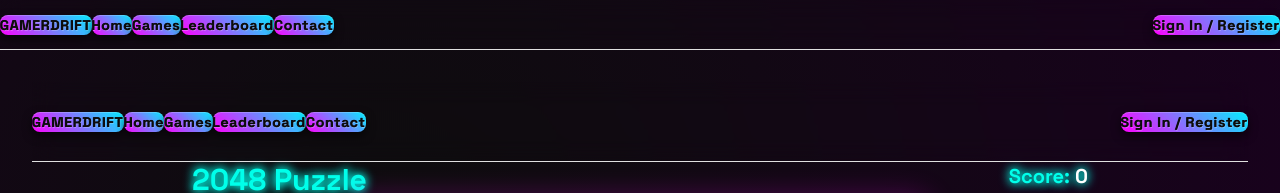
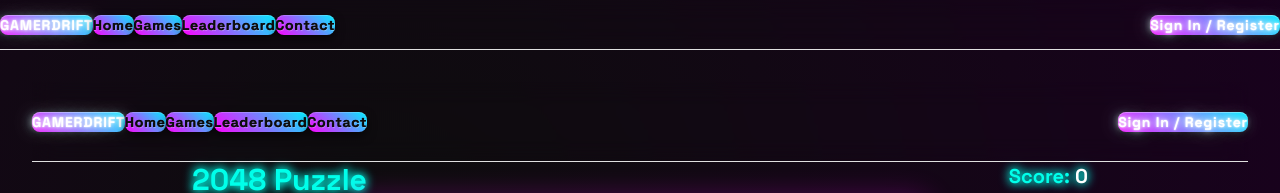
Before and after one commit to gamerdrift/gamerdrift.github.io, a Next.js app: page /play/2048/ in a window 1280 px wide. Shown: the top 193 px of the page. Built offline with nearby package versions, Linux system fonts and the light colour scheme; no server answers.

Commit message:
Update brand and auth button tabs font color to glowing diamond white

```diff
--- a/components/AuthButton.tsx
+++ b/components/AuthButton.tsx
@@ -13,7 +13,7 @@ export default function AuthButton() {
   return (
     <button
       onClick={handleAuth}
-      className="metallic-tab px-4 py-2 text-sm tracking-wide"
+      className="diamond-tab px-4 py-2 text-sm tracking-wide"
     >
       Sign In / Register
     </button>
--- a/components/NavBar.tsx
+++ b/components/NavBar.tsx
@@ -8,7 +8,7 @@ export default function NavBar() {
   return (
     <nav className="w-full h-20 bg-card-bg border-b border-neon-pink/20 px-8 flex justify-between items-center backdrop-blur-md sticky top-0 z-50 transition-all duration-300">
       <div className="flex space-x-12 items-center">
-        <Link href="/" className="metallic-tab px-4 py-2 text-sm tracking-wide">
+        <Link href="/" className="diamond-tab px-4 py-2 text-sm tracking-wide">
           GAMERDRIFT
         </Link>
         <div className="flex space-x-12 items-center">
--- a/styles/cyberpunk.css
+++ b/styles/cyberpunk.css
@@ -197,3 +197,46 @@ html:not(.dark) .bg-cyber-grid {
     inset 0 2px 4px rgba(0, 0, 0, 0.8),
     0 2px 4px rgba(0, 0, 0, 0.4);
 }
+
+/* Crafted Diamond Embossed Tabs */
+.diamond-tab {
+  background: linear-gradient(45deg, var(--neon-pink), var(--neon-blue));
+  border: none;
+  box-shadow:
+    inset 0 1px 0 rgba(255, 255, 255, 0.35),
+    0 4px 10px rgba(0, 0, 0, 0.6);
+  color: #ffffff; /* Diamond White */
+  font-family: var(--font-main);
+  font-weight: 800;
+  letter-spacing: 0.06em;
+  text-shadow:
+    0 0 2px #ffffff,
+    0 0 6px #ffffff,
+    0 0 12px #90e0ef, /* ice blue diamond glitter */
+    0 0 20px rgba(255, 255, 255, 0.8);
+  transition: all 0.3s cubic-bezier(0.25, 0.8, 0.25, 1);
+  border-radius: 8px;
+}
+
+.diamond-tab:hover {
+  background: linear-gradient(45deg, var(--neon-pink), var(--neon-blue));
+  opacity: 0.95;
+  color: #ffffff;
+  text-shadow:
+    0 0 3px #ffffff,
+    0 0 8px #ffffff,
+    0 0 16px #00f0ff, /* intense diamond neon blue */
+    0 0 26px #ffffff;
+  box-shadow:
+    inset 0 1px 0 rgba(255, 255, 255, 0.4),
+    0 0 18px var(--neon-pink),
+    0 0 22px var(--neon-blue);
+  transform: translateY(-1px);
+}
+
+.diamond-tab:active {
+  transform: translateY(1px);
+  box-shadow:
+    inset 0 2px 4px rgba(0, 0, 0, 0.8),
+    0 2px 4px rgba(0, 0, 0, 0.4);
+}
```
